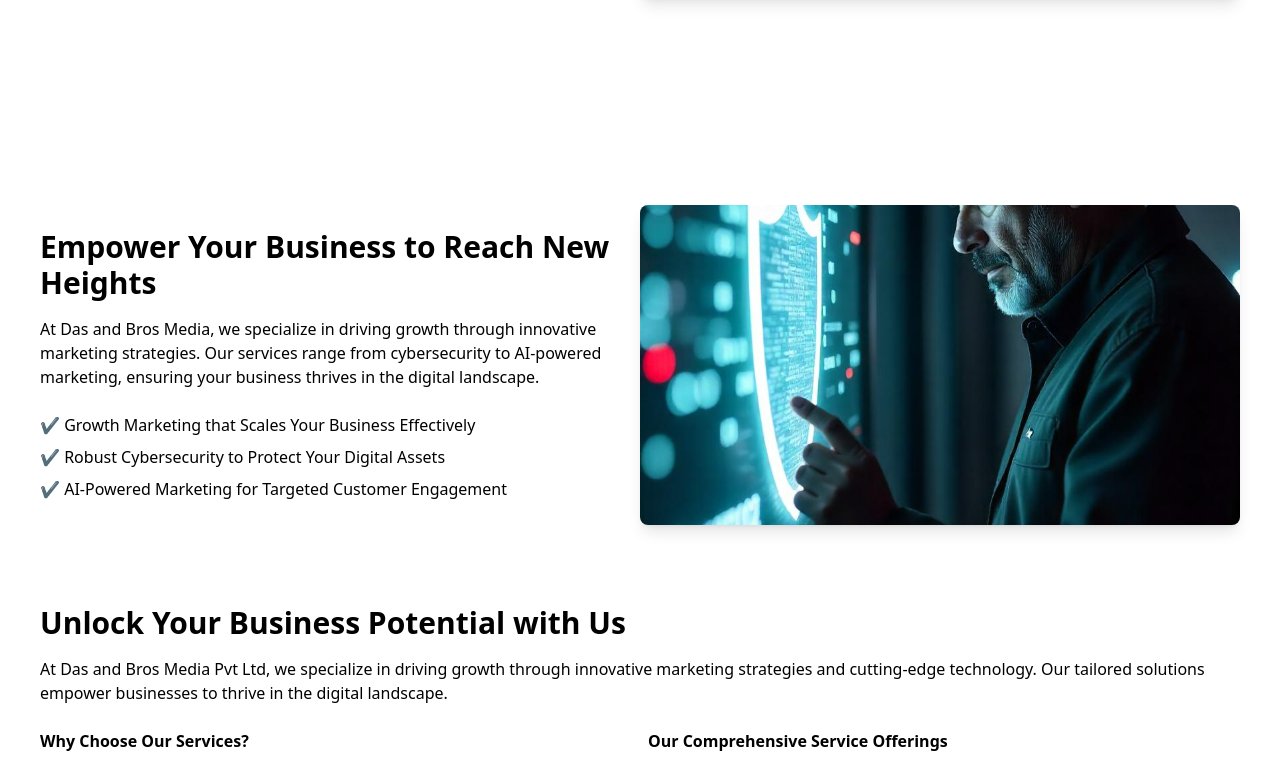
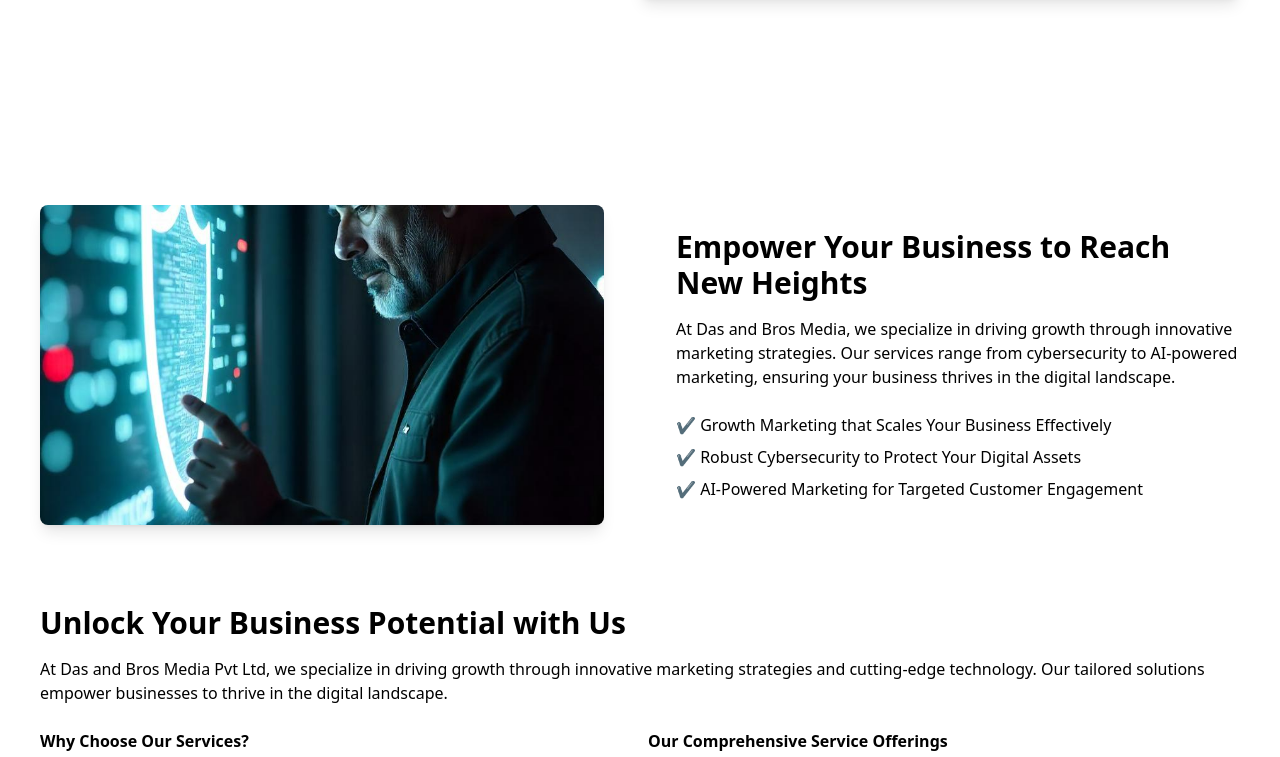
Before and after one commit to Ujjraj/Homepage-Das-And-Bros-Media, a React (Vite) app: page / in a window 1280 px wide. Shown: the part 715-1472 px from the top of the page. Built offline with nearby package versions, Linux system fonts and the light colour scheme.

Commit message:
Updated content

```diff
--- a/src/components/FeatureSection.jsx
+++ b/src/components/FeatureSection.jsx
@@ -1,10 +1,11 @@
 import React from "react";
-import featureImage from "../assets/Feature-list.jpg"; // Corrected relative import
+import featureImage from "../assets/Feature-list.jpg"; // Correct relative import
 
 const FeatureSection = () => {
   return (
-    <section className="flex items-center justify-between p-10">
-      <div className="w-1/2">
+    <section className="flex flex-row-reverse items-center justify-between p-10 gap-x-6">
+      {/* Text Section (Now on Right) */}
+      <div className="w-1/2 ml-6"> {/* Reduced left margin */}
         <h2 className="text-3xl font-bold mb-4">
           Empower Your Business to Reach New Heights
         </h2>
@@ -20,8 +21,8 @@ const FeatureSection = () => {
         </ul>
       </div>
 
-      {/* Image Section */}
-      <div className="w-1/2 flex items-center justify-center">
+      {/* Image Section (Now on Left) */}
+      <div className="w-1/2 flex items-center justify-center mr-6"> {/* Reduced right margin */}
         <img src={featureImage} alt="Feature List" className="w-full h-80 object-cover rounded-lg shadow-lg" />
       </div>
     </section>
```
